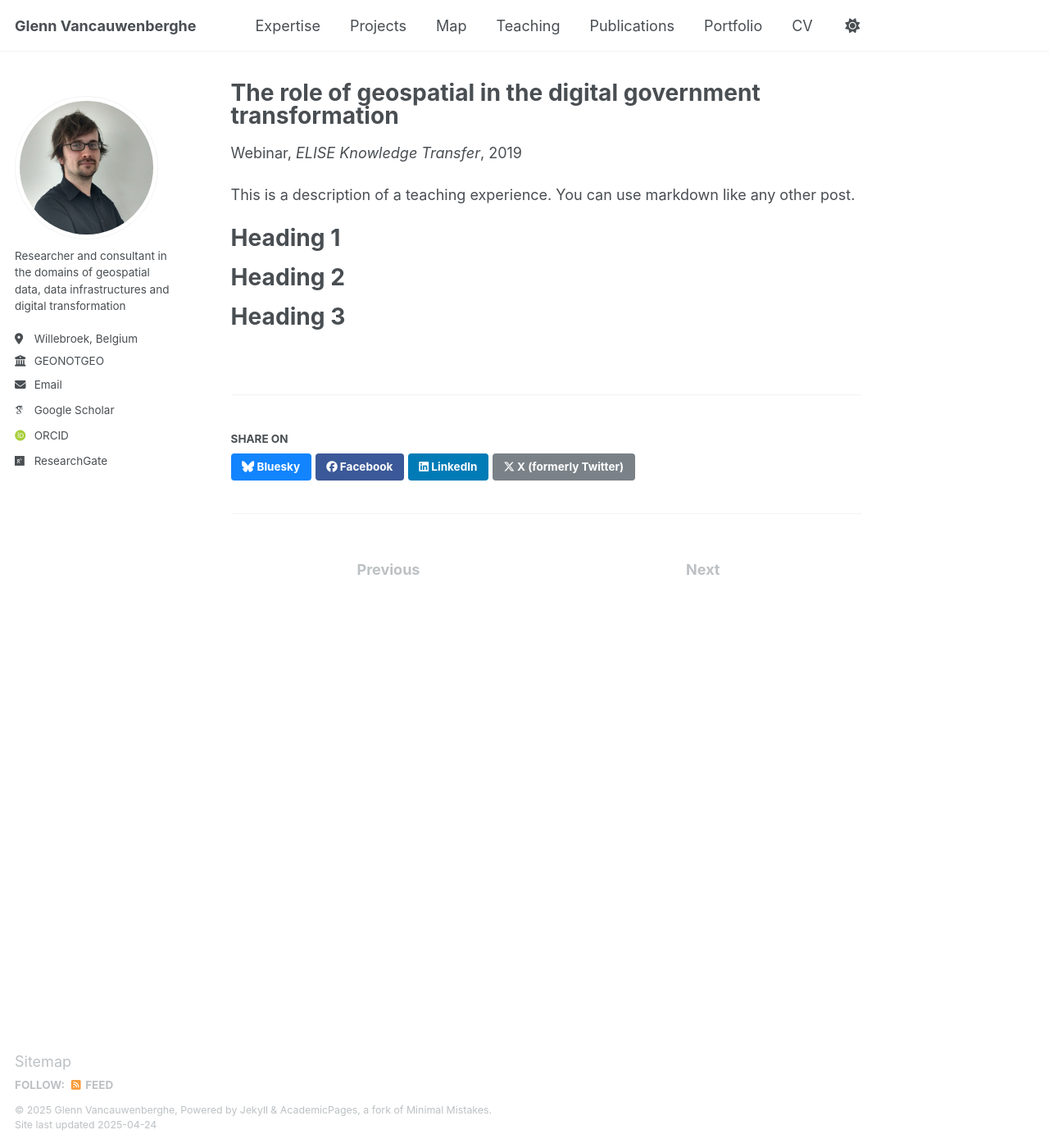
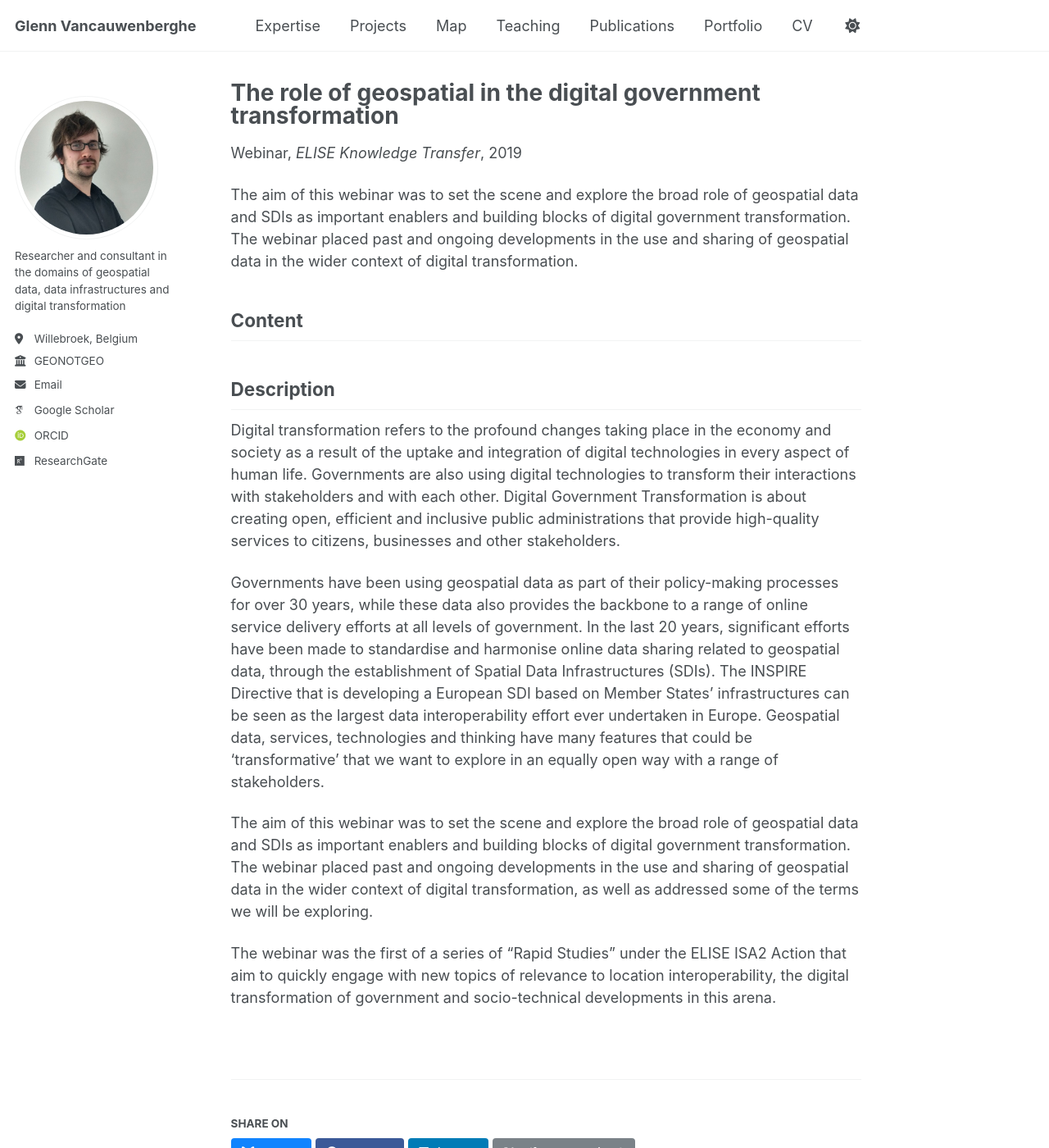
Before and after one commit to GVancauwenberghe/gvancauwenberghe.github.io, a Jekyll site: the page built from _teaching/teaching-10.md, in a window 1280 px wide and 1400 px high. Shown: the whole window at 82% size. Built offline with Jekyll 4.4.1, drawn with Linux system fonts in a browser that asks for light colours; some web fonts are replaced.

Commit message:
Update teaching-10.md

```diff
--- a/_teaching/teaching-10.md
+++ b/_teaching/teaching-10.md
@@ -8,13 +8,16 @@ date: 2019-05-07
 location: "Online"
 ---
 
-This is a description of a teaching experience. You can use markdown like any other post.
+The aim of this webinar was to set the scene and explore the broad role of geospatial data and SDIs as important enablers and building blocks of digital government transformation. The webinar placed past and ongoing developments in the use and sharing of geospatial data in the wider context of digital transformation.
 
-Heading 1
-======
+## Content
 
-Heading 2
-======
 
-Heading 3
-======
+## Description
+Digital transformation refers to the profound changes taking place in the economy and society as a result of the uptake and integration of digital technologies in every aspect of human life. Governments are also using digital technologies to transform their interactions with stakeholders and with each other. Digital Government Transformation is about creating open, efficient and inclusive public administrations that provide high-quality services to citizens, businesses and other stakeholders.
+
+Governments have been using geospatial data as part of their policy-making processes for over 30 years, while these data also provides the backbone to a range of online service delivery efforts at all levels of government. In the last 20 years, significant efforts have been made to standardise and harmonise online data sharing related to geospatial data, through the establishment of Spatial Data Infrastructures (SDIs). The INSPIRE Directive that is developing a European SDI based on Member States’ infrastructures can be seen as the largest data interoperability effort ever undertaken in Europe. Geospatial data, services, technologies and thinking have many features that could be ‘transformative’ that we want to explore in an equally open way with a range of stakeholders.
+
+The aim of this webinar was to set the scene and explore the broad role of geospatial data and SDIs as important enablers and building blocks of digital government transformation. The webinar placed past and ongoing developments in the use and sharing of geospatial data in the wider context of digital transformation, as well as addressed some of the terms we will be exploring.
+
+The webinar was the first of a series of “Rapid Studies” under the ELISE ISA2 Action that aim to quickly engage with new topics of relevance to location interoperability, the digital transformation of government and socio-technical developments in this arena.
```
